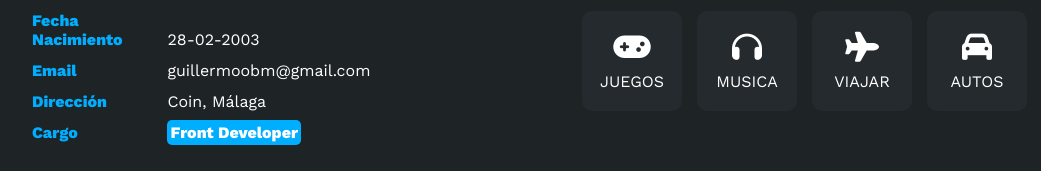
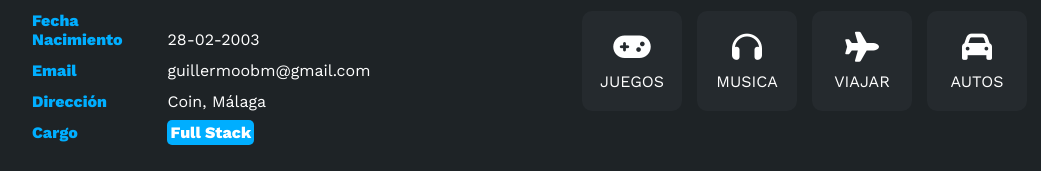
Before and after one commit to GuillermooBenitezz/guillermoobenitezz.github.io, a plain HTML site: page index.html in a window 1280 px wide. Shown: the part 1040-1211 px from the top of the page, without its empty margins (58-1099 px from the left). Drawn offline with nearby package versions, Linux system fonts and the light colour scheme.

Commit message:
Update index.html

```diff
--- a/index.html
+++ b/index.html
@@ -74,7 +74,7 @@
                         </li>
                         <li>
                             <strong>Cargo</strong>
-                            <span>Front Developer</span>
+                            <span>Full Stack</span>
                         </li>
                     </ul>
                 </div>
```
